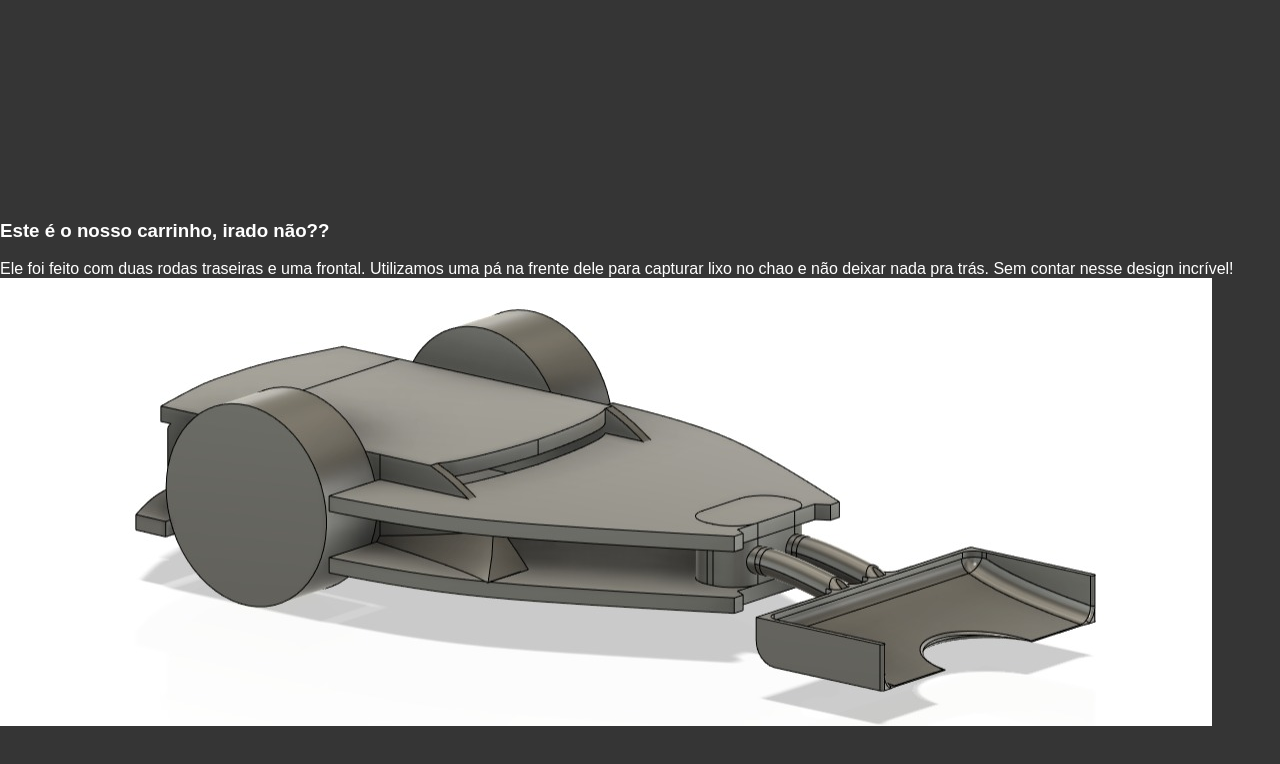
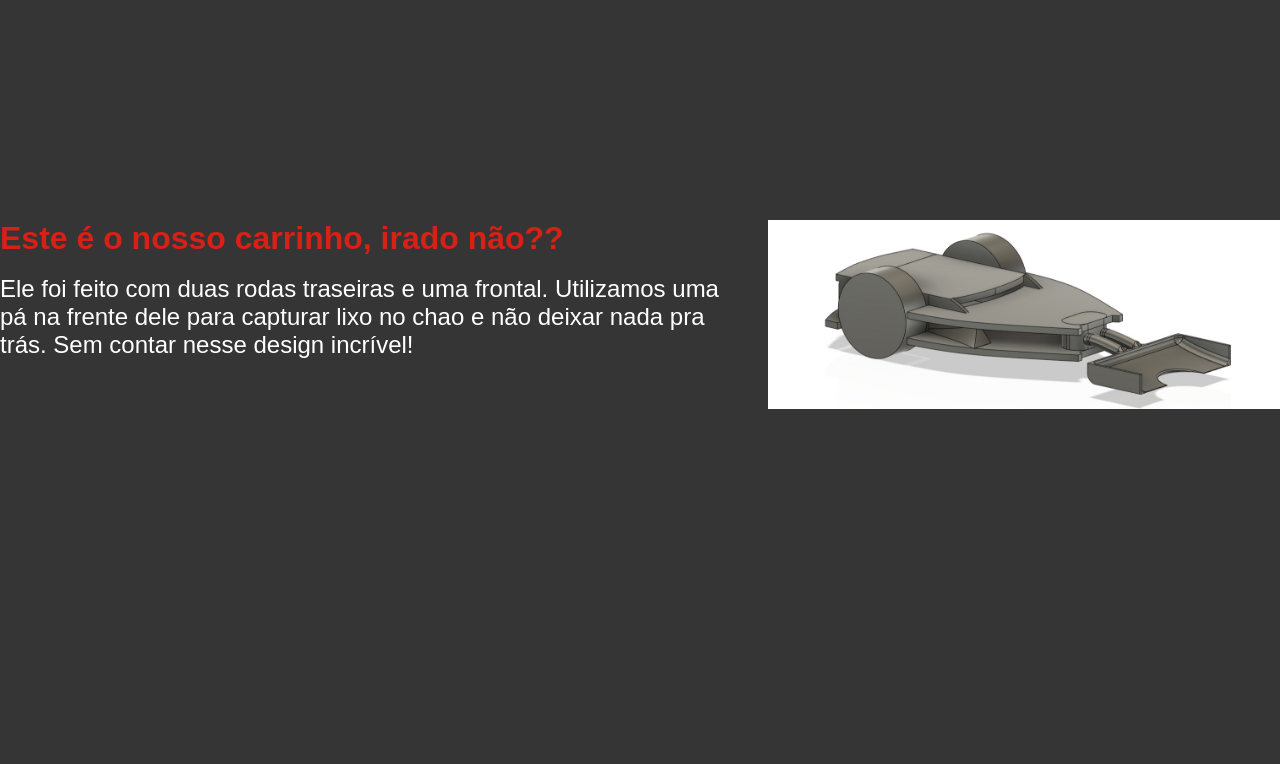
Before and after one commit to yrkeviin/ninos-scuderia-site, a plain HTML site: page index.html in a window 1280 px wide. Shown: the part 580-1344 px from the top of the page. Drawn offline with Linux system fonts and the light colour scheme.

Commit message:
parte do carrinho finalizada

```diff
--- a/assets/styles/styles.index.css
+++ b/assets/styles/styles.index.css
@@ -133,3 +133,22 @@ header img:hover {
 #inicio {
     background-color: #353535;
 }
+
+.carrinho {
+    display: flex;
+    gap: 1rem;
+}
+
+.carrinho h3 {
+    color: var(--main-color);
+    font-size: 2rem;
+}
+
+.carrinho p {
+    font-size: 1.5rem;
+    color: #fff;
+}
+
+.carrinho img {
+    width: 40vw;
+}
```
